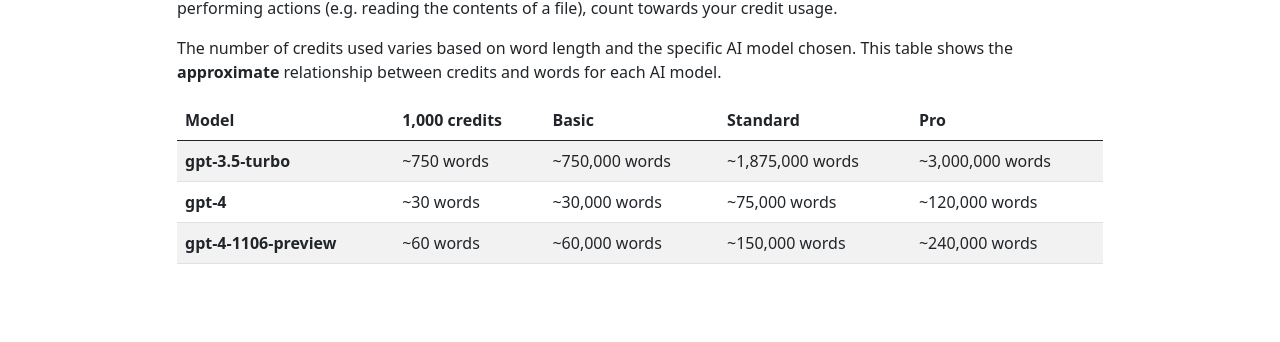
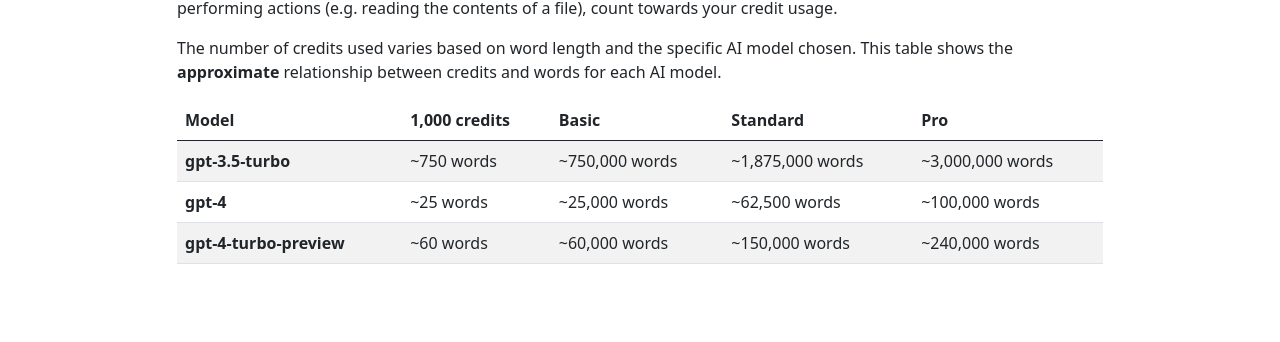
Before and after one commit to dounan/chat-pc-site, a Jekyll site: the page built from plans/index.html, in a window 1280 px wide. Shown: the part 716-1058 px from the top of the page. Built offline with Jekyll 4.4.1, drawn with Linux system fonts in a browser that asks for light colours; comment, search, counter and statistics services are not loaded.

Commit message:
update plans ai models and word numbers

```diff
--- a/plans/index.html
+++ b/plans/index.html
@@ -82,13 +82,13 @@
               </tr>
               <tr>
                 <th scope="row">gpt-4</th>
-                <td>~30 words</td>
-                <td>~30,000 words</td>
-                <td>~75,000 words</td>
-                <td>~120,000 words</td>
+                <td>~25 words</td>
+                <td>~25,000 words</td>
+                <td>~62,500 words</td>
+                <td>~100,000 words</td>
               </tr>
               <tr>
-                <th scope="row">gpt-4-1106-preview</th>
+                <th scope="row">gpt-4-turbo-preview</th>
                 <td>~60 words</td>
                 <td>~60,000 words</td>
                 <td>~150,000 words</td>
```
